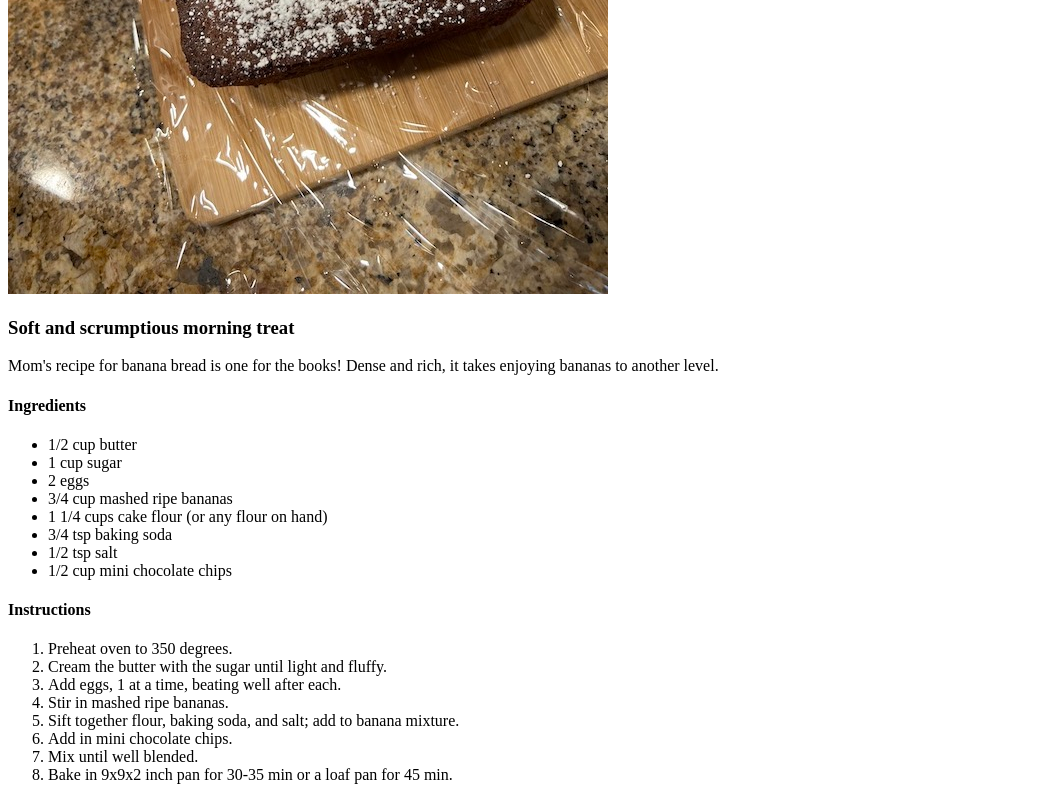
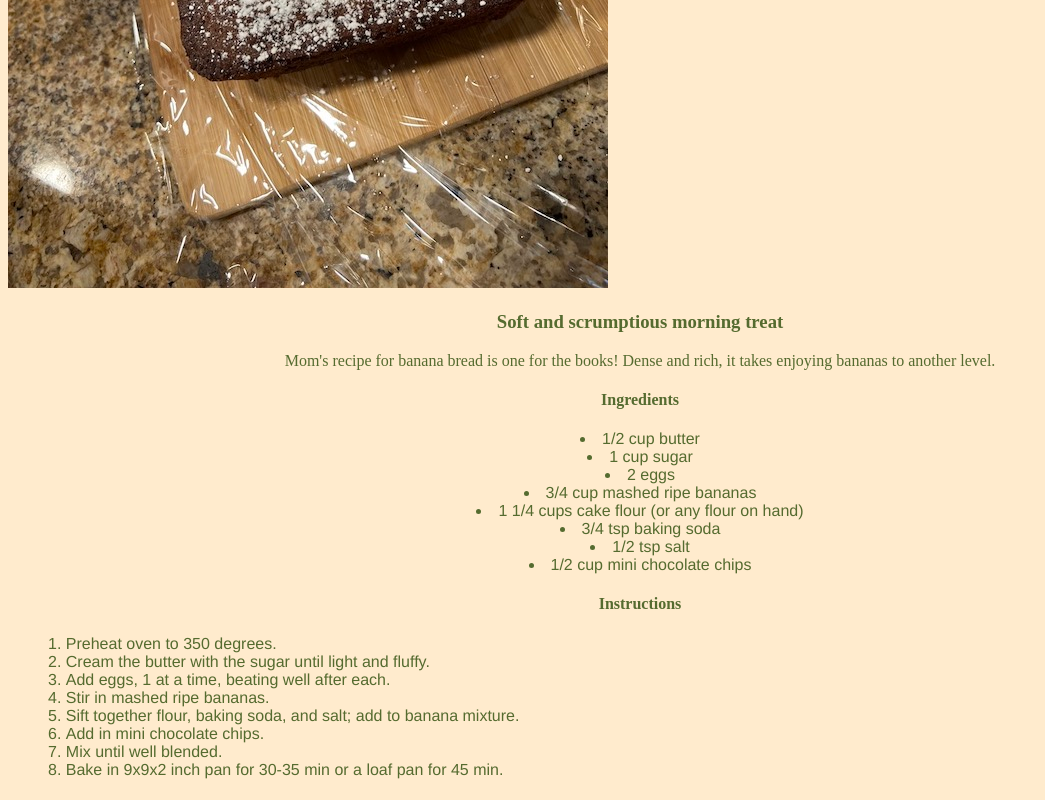
Before and after one commit to kalinaptrsn/odin-recipes, a plain HTML site: page recipes/kona-banana-bread.html in a window 1280 px wide. Shown: the part 586-1386 px from the top of the page, without its empty margins (0-1045 px from the left). Drawn offline with Linux system fonts and the light colour scheme.

Commit message:
Add initial style.css

```diff
--- a/recipes/kona-banana-bread.html
+++ b/recipes/kona-banana-bread.html
@@ -3,6 +3,7 @@
 
 <head>
     <meta charset="UTF-8">
+    <link rel="stylesheet" href="../style.css">
     <title>Kona Banana Bread</title>
 </head>
 
--- /dev/null
+++ b/style.css
@@ -0,0 +1,51 @@
+body {
+    background-color: #ffebcd;
+}
+
+h1 {
+    color:#556b2f;
+    font-family: Helvetica, sans-serif;
+    font-weight: bold;
+    font-size: 30px;
+    text-align: center;
+}
+
+h3 {
+    color:#556b2f;
+    text-align: center;
+}
+
+h4 {
+    color:#556b2f;
+    text-align: center;
+}
+
+p {
+    color:#556b2f;
+    text-align: center;
+}
+
+ul {
+    text-align: center;
+    list-style: inside;
+    padding-left: 0;
+}
+
+ol {
+    text-align: left;
+    list-style-position: inside;
+}
+
+li {
+    font-family: Helvetica, sans-serif;
+    color:#556b2f;
+}
+
+a {
+    color:#556b2f;
+    text-decoration: none;
+}
+
+a:hover {
+    color:black;
+}
```
Also changed, not shown: index.html (+1 -0 lines), recipes/balsamic-fig-chicken.html (+1 -0 lines), recipes/chocolate-chip-shortbread-cookies.html (+1 -0 lines).
